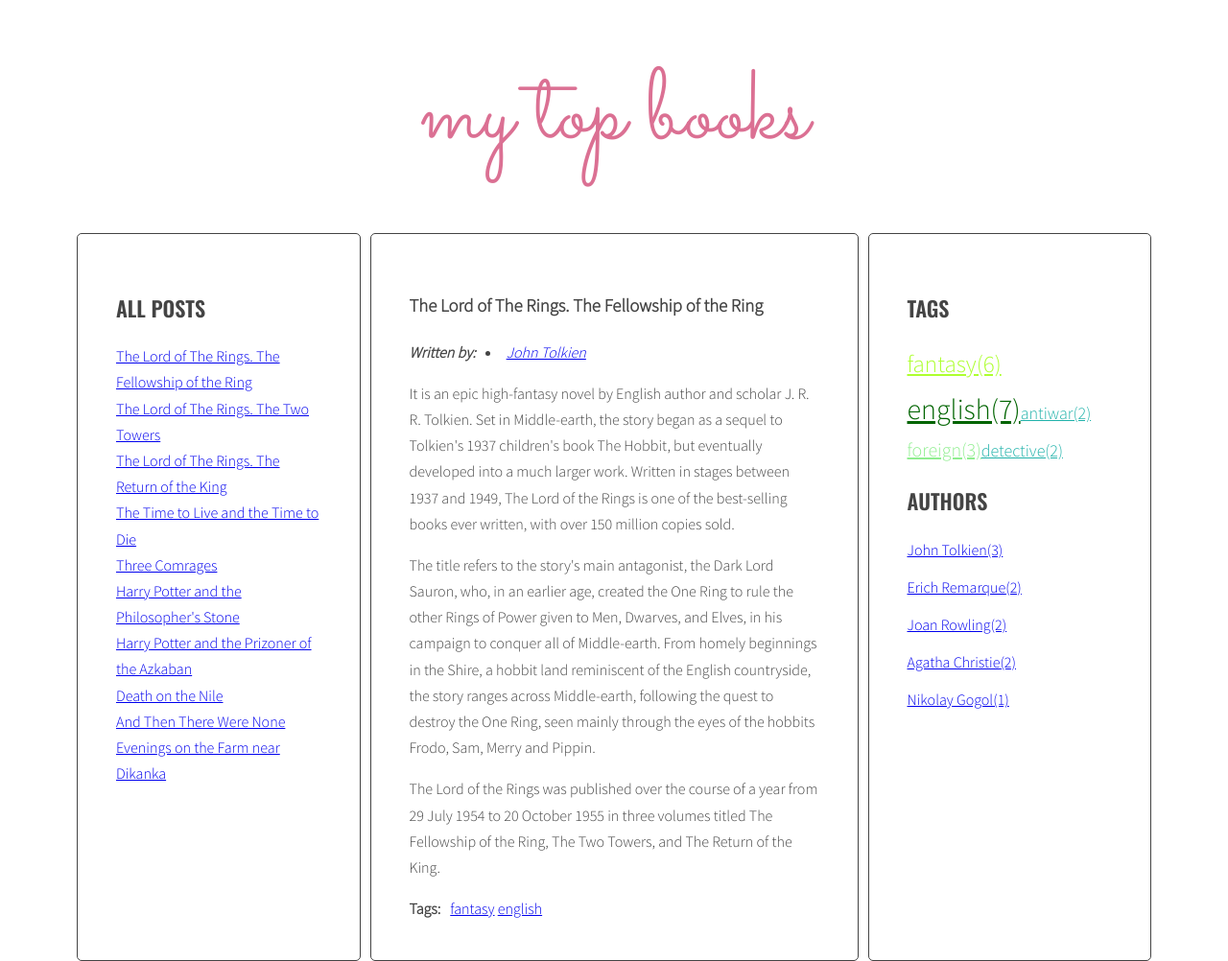
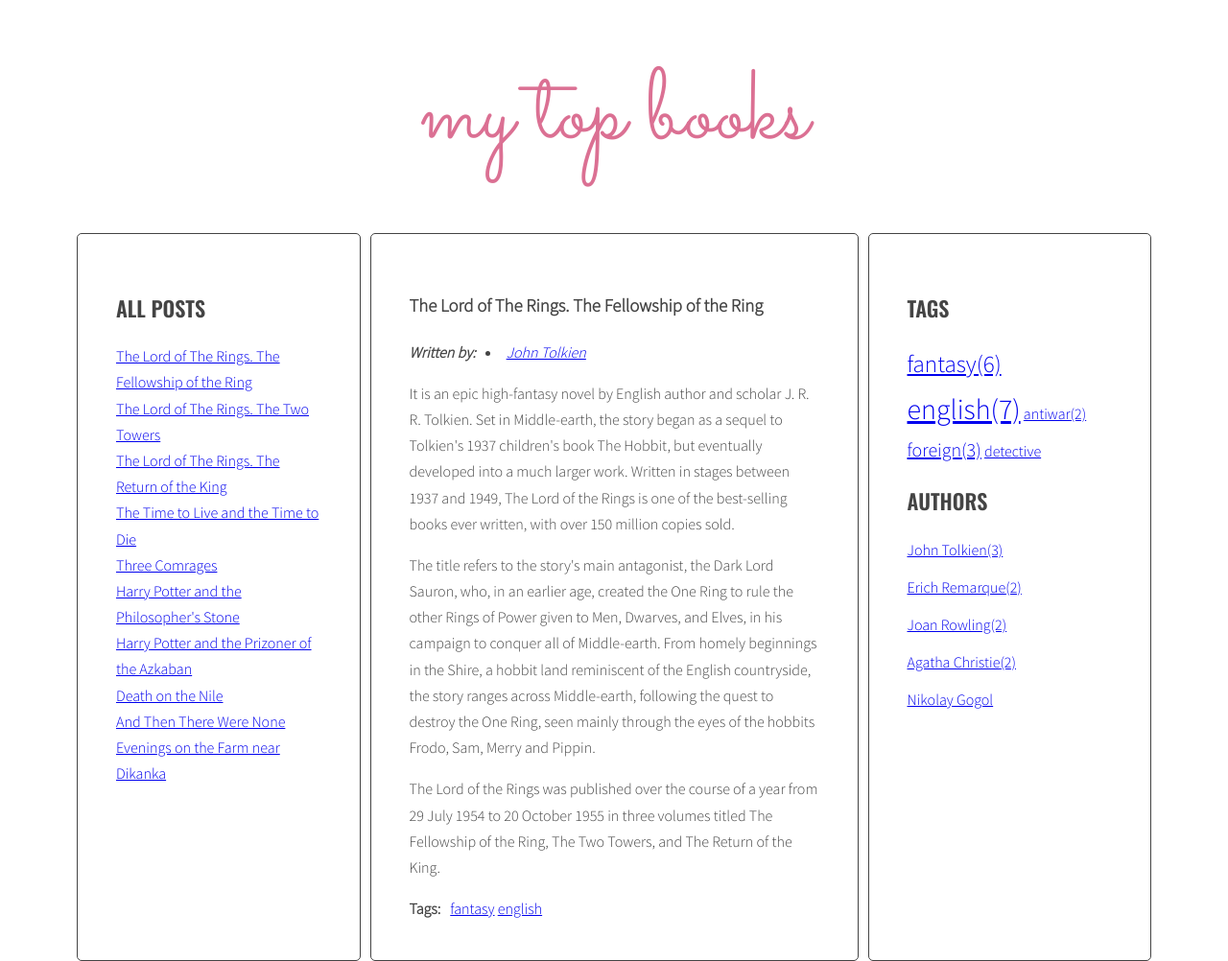
Before and after one commit to Yaroslava1408/javascript-blog, a website: page index.html in a window 1280 px wide. Shown: the whole page at 96% size. Drawn offline with nearby package versions, Linux system fonts and the light colour scheme; a web font is replaced by a local one.

Commit message:
Finalize tags and authors in the right column

```diff
--- a/index.html
+++ b/index.html
@@ -26,8 +26,7 @@
             <h3 class="post-title">The Lord of The Rings. The Fellowship of the Ring</h3>
             <div class="post-author">
               <p><strong>Written by:</strong></p>
-              <ul class="list list-horizontal">
-            </ul>
+
             </div>
 
             <div class="post-content">
@@ -180,7 +179,6 @@
             <h3 class="post-title">And Then There Were None</h3>
             <div class="post-author">
               <p><strong>Written by:</strong></p>
-
             </div>
             <div class="post-content">
               <p>Tam et facilisis purus. Donec vulputate est quis lobortis posuere. Nunc vitae lorem ut odio faucibus pulvinar nec in justo. Ut ut ante ac tellus ornare tempus. Nunc maximus, tortor et dictum convallis, nunc libero posuere leo, scelerisque ultrices arcu sapien ut tellus.</p>
@@ -199,7 +197,6 @@
             <h3 class="post-title">Evenings on the Farm near Dikanka</h3>
             <div class="post-author">
               <p><strong>Written by:</strong></p>
-
             </div>
 
             <div class="post-content">
@@ -234,18 +231,35 @@
   </script>
 
   <script id="template-tag-link" type="text/x-handlebars-template">
-    <li><a href="#{{ tag }}"><span>{{ tag }}</span></a></li>
+
+    <li><a href="#tag-{{ tag }}">{{ tag }}</a></li>
+
   </script>
 
+  <script id="template-author-link" type="text/x-handlebars-template">
+    <li><a href="#author-{{ articleAuthor }}">{{ articleAuthor }}</a></li>
+  </script>
 
-  <script id="template-author-link" type="text/x-handlebars-template">
-    <li><a href="#{{ articleAuthor }}"><span>{{ articleAuthor }}</span></a></li>
+  <script id="template-tag-cloud-link" type="text/x-handlebars-template">
+    {{#each tags}}
+    <li class="{{className}}"><a href="#tag-{{ tag }}">{{ tag}}({{count}})</a></li>
+    {{/each}}
   </script>
+
+  <script id="template-author-cloud-link" type="text/x-handlebars-template">
+    {{#each authors}}
+    <li><a href="#author-{{ author }}">{{author}}({{count}})</a></li>
+    {{/each}}
+  </script>
+
+  <script src="https://cdnjs.cloudflare.com/ajax/libs/handlebars.js/4.1.0/handlebars.min.js"></script>
+  <script src = "js/script.js"></script>
 
 
 
 
-  <script src="https://cdnjs.cloudflare.com/ajax/libs/handlebars.js/4.1.0/handlebars.min.js"></script>
-  <script src = "js/script.js"></script>
+
+
+
   </body>
   </html>
--- a/js/script.js
+++ b/js/script.js
@@ -2,8 +2,11 @@
 const templates = {
   articleLink: Handlebars.compile(document.querySelector('#template-article-link').innerHTML),
   tagLink: Handlebars.compile(document.querySelector('#template-tag-link').innerHTML),
-  authorLink: Handlebars.compile(document.querySelector('#template-author-link').innerHTML)
-}
+  authorLink: Handlebars.compile(document.querySelector('#template-author-link').innerHTML),
+  tagCloudLink: Handlebars.compile(document.querySelector('#template-tag-cloud-link').innerHTML),
+  authorCloudLink: Handlebars.compile(document.querySelector('#template-author-cloud-link').innerHTML)
+
+};
 
 const opts = {
   articleSelector: '.post',
@@ -177,21 +180,35 @@ function generateTags(){
 
   /* NEW add tagsParam function */
   const tagsParam = calculateTagsParams(allTags);
-  console.log('tagsParams:', tagsParam);
+  console.log('tagsParam:', tagsParam);
 
   /*NEW create variable for all links HTML code */
-  let allTagsHTML = ' ';
+  //let allTagsHTML = ' ';
+  const allTagsData = {tags: []};
+
 
   /* NEW START LOOP: for each tag in allTags: */
   for (let tag in allTags) {
 
     /*NEW generate code of a link and add it to allTagsHTML */
-    const tagLinkHTML = '<li><a class = ' + calculateTagClass (allTags[tag], tagsParam) + ' href="#tag-' + tag + '"><span>' + tag  + '(' + allTags[tag] + ')'+ '</span></a></li>';
+    //const tagLinkHTML = '<li><a class = ' + calculateTagClass (allTags[tag], tagsParam) + ' href="#tag-' + tag + '"><span>' + tag  + '(' + allTags[tag] + ')'+ '</span></a></li>';
 
     /*NEW add HTML from allTags HTML to tagList */
 
-    tagList.innerHTML = tagList.innerHTML + tagLinkHTML;
-    allTagsHTML += allTagsHTML + tagList.innerHTML;
+    //tagList.innerHTML = tagList.innerHTML + tagLinkHTML;
+    const linkHTMLData = {tag};
+    const linkHTML = templates.tagLink(linkHTMLData);
+    tagList.innerHTML = templates.tagCloudLink(allTagsData) + templates.tagLink (linkHTMLData);
+
+
+    //allTagsHTML += allTagsHTML + tagList.innerHTML;
+
+    allTagsData.tags.push({
+      tag: tag,
+      count: allTags[tag],
+      className: calculateTagClass(allTags[tag], tagsParam)
+    });
+
 
   }
 }
@@ -251,7 +268,6 @@ function generateAuthors(){
 
   /* [NEW] create a new variable allAuthors with an empty array */
   let allAuthors = {};
-  console.log (allAuthors);
 
   /* find all articles */
   const articles = document.querySelectorAll(opts.articleSelector);
@@ -265,6 +281,7 @@ function generateAuthors(){
     let html = ' ';
     /* get author from data-author attribute */
     const articleAuthor = article.getAttribute('data-author');
+    console.log (articleAuthor);
 
     //const linkHTML = '<a href="#author-' + articleAuthor + '"><span>' + articleAuthor + '</span></a>';
     const linkHTMLData = {articleAuthor};
@@ -273,8 +290,7 @@ function generateAuthors(){
 
     /* add generated code to html variable */
     authorWrapperList.innerHTML = authorWrapperList.innerHTML + linkHTML;
-    html = html + linkHTML;
-
+    //html = html + linkHTML;
 
 
     if (!allAuthors.hasOwnProperty(articleAuthor)){
@@ -284,28 +300,38 @@ function generateAuthors(){
     }
   }
 
-  /* [NEW] find list of authors in the right column */
-  const authorsList = document.querySelector(opts.authorsListSelector);
+    /* [NEW] find list of authors in the right column */
+    const authorsList = document.querySelector(opts.authorsListSelector);
 
 
-  /*NEW create variable for all links HTML code */
-  let allAuthorsHTML = ' ';
+    /*NEW create variable for all links HTML code */
+    //let allAuthorsHTML = ' ';
+    const allAuthorsData = {authors: []};
 
 
-  /*NEW generate code of a link and add it to allAuthorsHTML */
+    /*NEW generate code of a link and add it to allAuthorsHTML */
 
-  for (let articleAuthor in allAuthors) {
+    for (let articleAuthor in allAuthors) {
 
-    //const authorLinkHTML = '<li><a href="#author-' + articleAuthor + '"><span>' + articleAuthor  + '</span></a></li>';
-
-    const authorLinkHTML = '<li><a href="#author-' + articleAuthor + '"><span>' + articleAuthor  +  '(' + allAuthors[articleAuthor] + ')'+'</span></a></li>';
+    //const authorLinkHTML = '<li><a href="#author-' + articleAuthor + '"><span>' + articleAuthor  +  '(' + allAuthors[articleAuthor] + ')'+'</span></a></li>';
 
     /*NEW add HTML  to authorsList */
-    authorsList.innerHTML = authorsList.innerHTML + authorLinkHTML;
-    allAuthorsHTML = allAuthorsHTML + authorsList.innerHTML;
+    //authorsList.innerHTML = authorsList.innerHTML + authorLinkHTML;
+    //allAuthorsHTML = allAuthorsHTML + authorsList.innerHTML;
 
+    const linkHTMLData = {articleAuthor};
+    const linkHTML = templates.authorLink(linkHTMLData);
+    authorsList.innerHTML = templates.authorCloudLink(allAuthorsData) + linkHTML;
+
+    //allTagsHTML += allTagsHTML + tagList.innerHTML;
+
+    allAuthorsData.authors.push({
+      author: articleAuthor,
+      count: allAuthors [articleAuthor],
+    });
   }
 }
+
 
 
 
--- a/sass/style.scss
+++ b/sass/style.scss
@@ -145,7 +145,7 @@ h1{
   color: lightgreen;
 }
 
-.tag-size-1 {
+tag-size-1 {
   font-size: 18px;
   color: lightseagreen;
 }
```
Also changed, not shown: css/style.css.
